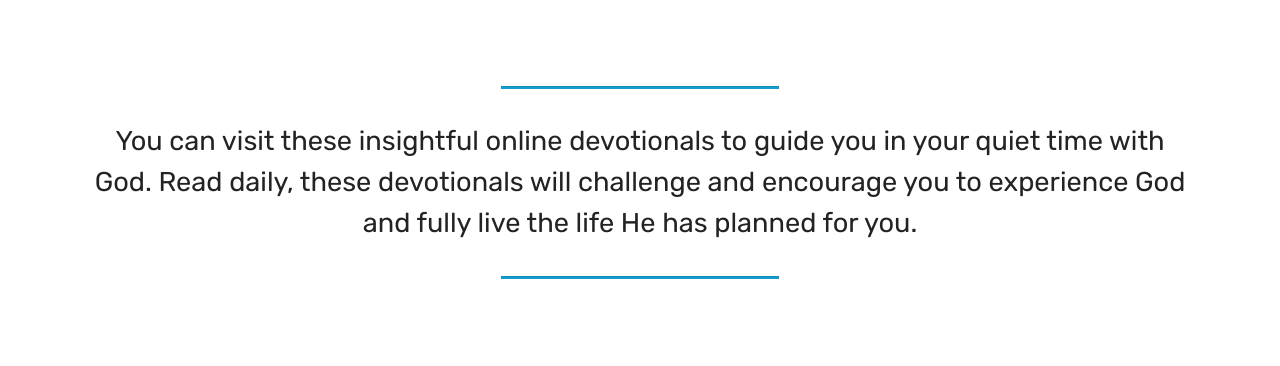
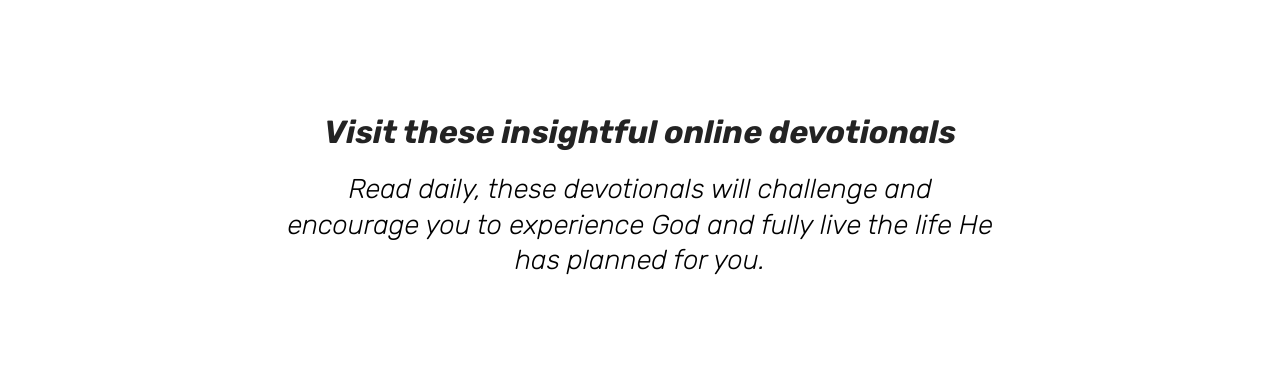
Before and after one commit to christianfellowship/mcf, a plain HTML site: page devotionals.html in a window 1280 px wide. Shown: the part 561-927 px from the top of the page. Drawn offline with Linux system fonts and the light colour scheme; files whose address does not match are found by name.

Commit message:
create github pages

```diff
--- a/assets/mobirise/css/mbr-additional.css
+++ b/assets/mobirise/css/mbr-additional.css
@@ -2730,28 +2730,14 @@ body {
     padding-top: 2rem;
   }
 }
-.cid-qFAW5L8y57 {
-  padding-top: 30px;
-  padding-bottom: 30px;
+.cid-qFB6erRWYm {
+  padding-top: 60px;
+  padding-bottom: 60px;
   background-color: #ffffff;
 }
-.cid-qFAW5L8y57 .line {
-  background-color: #149dcc;
-  color: #149dcc;
-  align: center;
-  height: 2px;
-  margin: 0 auto;
-}
-.cid-qFAW5L8y57 .section-text {
-  padding: 2rem 0;
-}
-.cid-qFAW5L8y57 .inner-container {
-  margin: 0 auto;
-}
-@media (max-width: 768px) {
-  .cid-qFAW5L8y57 .inner-container {
-    width: 100% !important;
-  }
+.cid-qFB6erRWYm .mbr-section-subtitle {
+  color: #000000;
+  text-align: center;
 }
 .cid-qFAMH61SW8 {
   padding-top: 60px;
--- a/devotionals.html
+++ b/devotionals.html
@@ -48,8 +48,8 @@
             </div>
         </div>
         <div class="collapse navbar-collapse" id="navbarSupportedContent">
-            <ul class="navbar-nav nav-dropdown" data-app-modern-menu="true"><li class="nav-item dropdown"><a class="nav-link link text-white dropdown-toggle display-4" href="testimonials" aria-expanded="false" target="_blank" data-toggle="dropdown-submenu"><span class="mbri-users mbr-iconfont mbr-iconfont-btn"></span>About</a><div class="dropdown-menu"><a class="text-white dropdown-item display-4" href="testimonials" aria-expanded="true" target="_blank">About</a><a class="text-white dropdown-item display-4" href="testimonials" aria-expanded="true" target="_blank">Ministry</a><a class="text-white dropdown-item display-4" href="testimonials" aria-expanded="false" target="_blank">Testimonials</a></div></li><li class="nav-item dropdown open">
-                    <a class="nav-link link text-white dropdown-toggle display-4" href="Services" data-toggle="dropdown-submenu" aria-expanded="true">
+            <ul class="navbar-nav nav-dropdown" data-app-modern-menu="true"><li class="nav-item dropdown open"><a class="nav-link link text-white dropdown-toggle display-4" href="testimonials" aria-expanded="true" target="_blank" data-toggle="dropdown-submenu"><span class="mbri-users mbr-iconfont mbr-iconfont-btn"></span>About</a><div class="dropdown-menu"><a class="text-white dropdown-item display-4" href="index.html" aria-expanded="true" target="_blank">About</a><a class="text-white dropdown-item display-4" href="testimonials" aria-expanded="true" target="_blank">Ministry</a><a class="text-white dropdown-item display-4" href="testimonials" aria-expanded="false" target="_blank">Testimonials</a></div></li><li class="nav-item dropdown">
+                    <a class="nav-link link text-white dropdown-toggle display-4" href="Services" data-toggle="dropdown-submenu" aria-expanded="false">
                         <span class="mbri-home mbr-iconfont mbr-iconfont-btn"></span>
                         Sermons</a><div class="dropdown-menu"><a class="text-white dropdown-item display-4" href="service1">Midweek Service</a><a class="text-white dropdown-item display-4" href="service2" aria-expanded="false">Saturday Service</a></div>
                 </li><li class="nav-item"><a class="nav-link link text-white display-4" href="guides" aria-expanded="true">
@@ -60,7 +60,7 @@
     </nav>
 </section>
 
-<section class="engine"><a href="https://mobirise.co/m">bootstrap table</a></section><section once="" class="cid-qFe08KTsPp" id="footer6-23">
+<section class="engine"><a href="https://mobirise.co/b">website creator</a></section><section once="" class="cid-qFe08KTsPp" id="footer6-23">
 
 
 
@@ -149,17 +149,19 @@
     </div>
 </section>
 
-<section class="mbr-section article content9 cid-qFAW5L8y57" id="content9-28">
+<section class="mbr-section content4 cid-qFB6erRWYm" id="content4-29">
 
 
 
     <div class="container">
-        <div class="inner-container" style="width: 100%;">
-            <hr class="line" style="width: 25%;">
-            <div class="section-text align-center mbr-fonts-style display-5">You can visit these insightful online devotionals to guide you in your quiet time with God. Read daily, these devotionals will challenge and encourage you to experience God and fully live the life He has planned for you.<br></div>
-            <hr class="line" style="width: 25%;">
+        <div class="media-container-row">
+            <div class="title col-12 col-md-8">
+                <h2 class="align-center pb-3 mbr-fonts-style display-2"><strong><em>Visit these insightful online devotionals</em></strong></h2>
+                <h3 class="mbr-section-subtitle align-center mbr-light mbr-fonts-style display-5"><em>Read daily, these devotionals will challenge and encourage you to experience God and fully live the life He has planned for you.</em></h3>
+
+            </div>
         </div>
-        </div>
+    </div>
 </section>
 
 <section class="mbr-section article content11 cid-qFAMH61SW8" id="content11-27">
```
Also changed, not shown: events.html (+3 -3 lines), index.html (+3 -3 lines), 1 other file.
